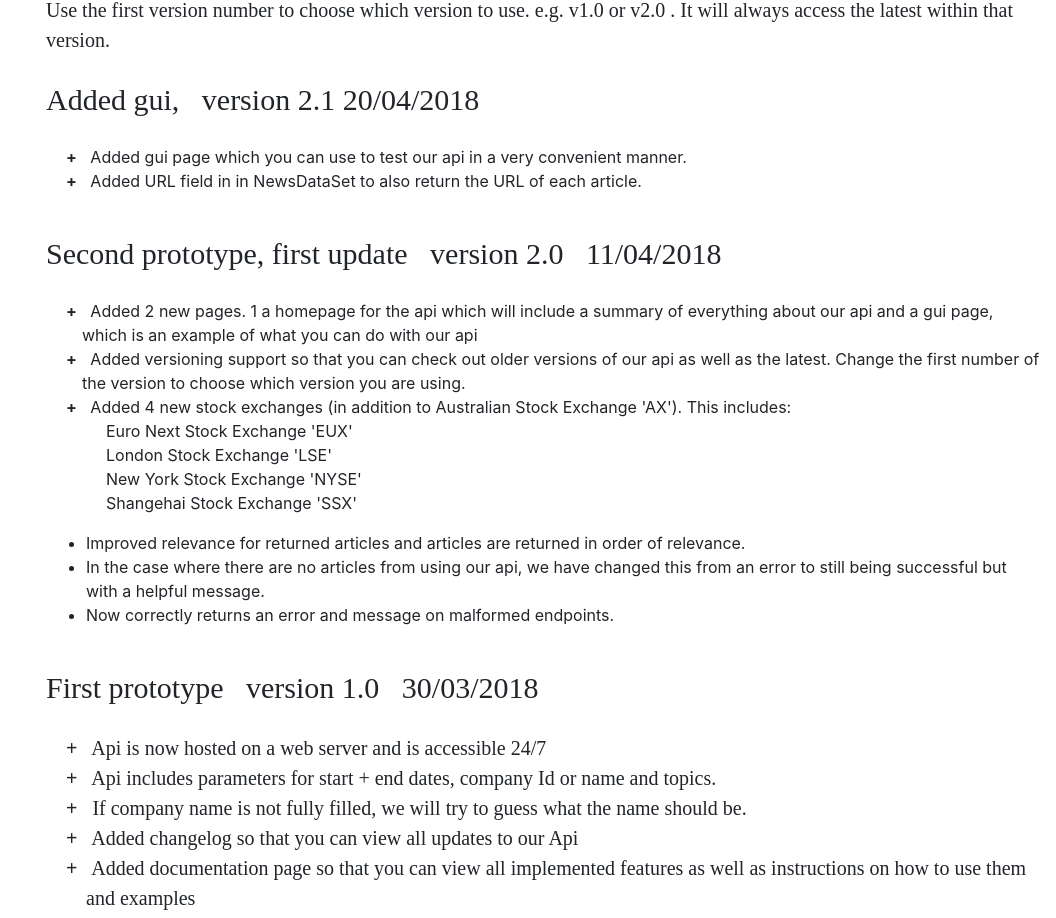
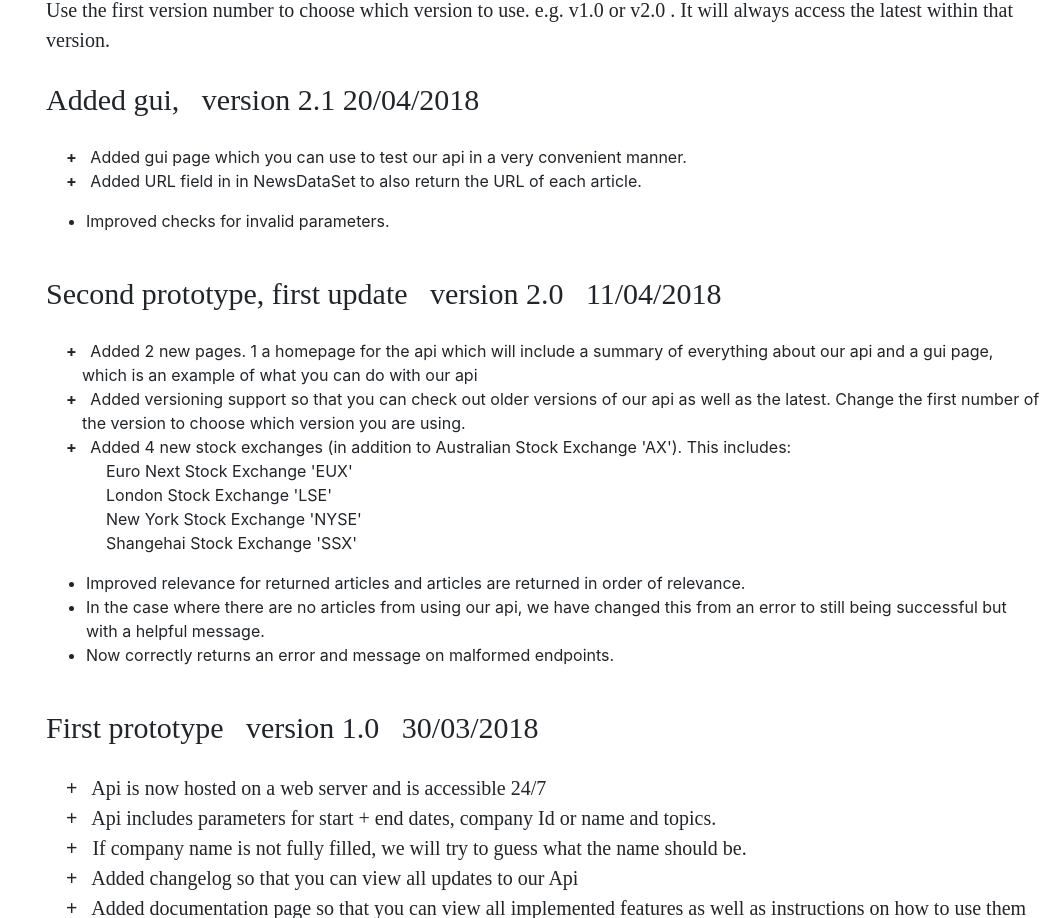
Before and after one commit to minimac1/Seng3011, a Flask app: page /changes in a window 1280 px wide. Shown: the part 180-1098 px from the top of the page, without its empty margins (224-1280 px from the left). Run offline with Flask 2, Linux system fonts and the light colour scheme; some libraries are stand-ins or nearby versions.

Commit message:
Update changes.html

```diff
--- a/templates/changes.html
+++ b/templates/changes.html
@@ -8,6 +8,9 @@
                     <ul style="list-style: none;margin-left: 20px;padding-left: 1em; text-indent: -1em;">
                         <li><b>+</b>&nbsp&nbsp Added gui page which you can use to test our api in a very convenient manner.</li>
                         <li><b>+</b>&nbsp&nbsp Added URL field in in NewsDataSet to also return the URL of each article.</li>
+                    </ul>
+                    <ul>
+                       <li>Improved checks for invalid parameters.</li>
                     </ul>
                 <div class="CL-heading"> Second prototype, first update &nbsp version 2.0 &nbsp 11/04/2018</div>
                     <ul style="list-style: none;margin-left: 20px;padding-left: 1em; text-indent: -1em;">
```
